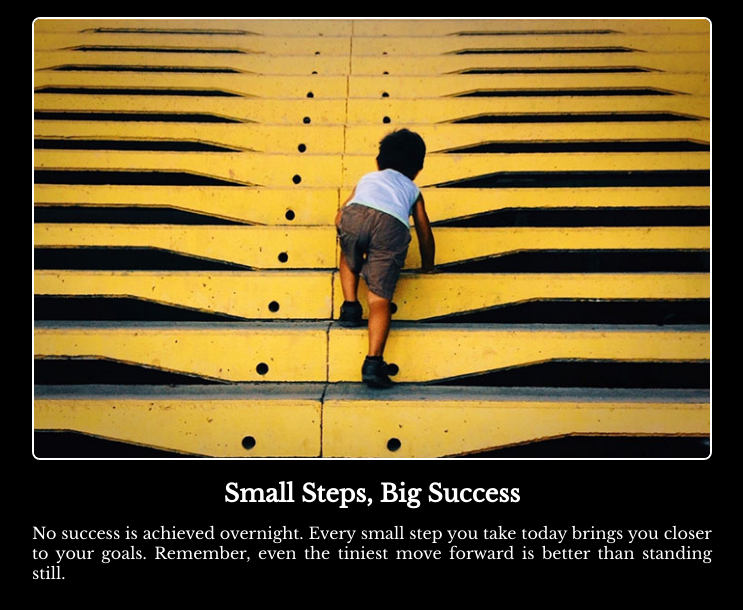
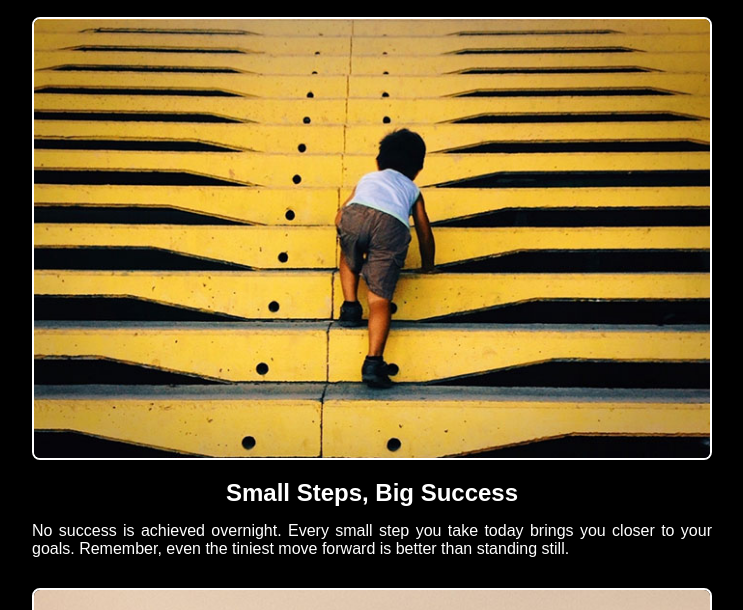
Before and after one commit to Mahdi891-MH/Motivational_Posters, a plain HTML site: page index.html in a window 1280 px wide. Shown: the part 101-711 px from the top of the page, without its empty margins (268-1011 px from the left). Drawn offline with nearby package versions, Linux system fonts and the light colour scheme.

Commit message:
Update style.css

```diff
--- a/style.css
+++ b/style.css
@@ -13,7 +13,7 @@ body{
     width: 100%;
     margin:10px auto;
     padding: 10px;
-    font-family: "Libre Baskerville",'arial';
+    font-family: 'arial';
 }
 img{
     width: 100%;
@@ -43,4 +43,5 @@ p{
 .poster, h1, h2, .copy{
     max-width: 700px;
 
+
 }
```
